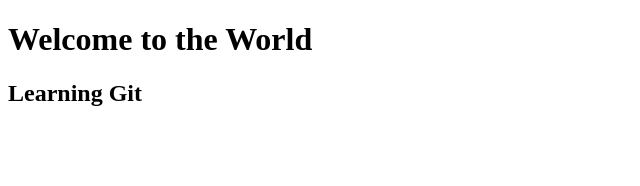
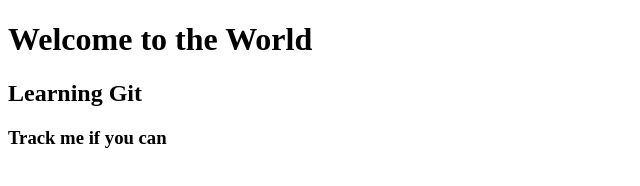
Before and after one commit to shubhammahawar/git-learning, a plain HTML site: page index.html in a window 1280 px wide. Shown: the whole page, without its empty margins (0-640 px from the left). Drawn offline with Linux system fonts and the light colour scheme.

Commit message:
commit both files

```diff
--- a/index.html
+++ b/index.html
@@ -9,6 +9,7 @@
 <body>
     <h1>Welcome to the World</h1>
     <h2> Learning Git</h2>
+    <h3>Track me if you can</h3>
 
 </body>
 </html>
```
Also changed, not shown: about.html (+2 -2 lines).
